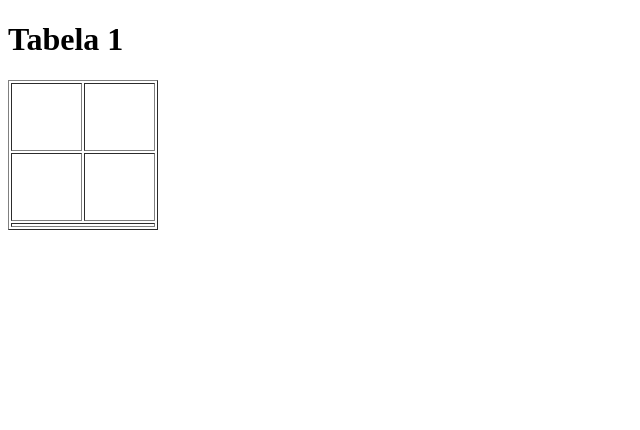
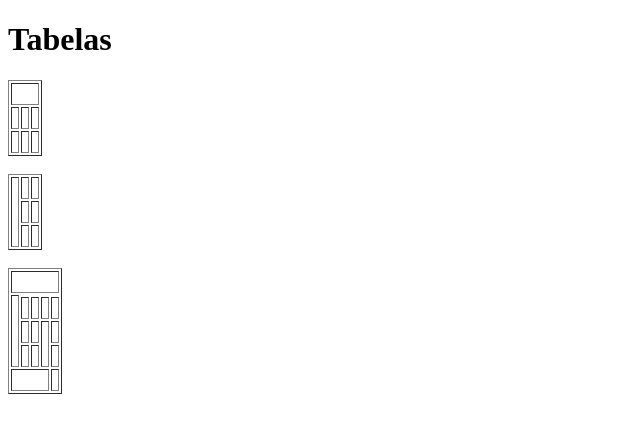
Before and after one commit to GusRsantos/Gustavo-Reserva, a plain HTML site: page Exerciciohtml1 - Gustavo Reserva/tabelas.html in a window 1280 px wide. Shown: the whole page, without its empty margins (0-640 px from the left). Drawn offline with Linux system fonts and the light colour scheme.

```diff
--- a/Exerciciohtml1 - Gustavo Reserva/tabelas.html
+++ b/Exerciciohtml1 - Gustavo Reserva/tabelas.html
@@ -6,27 +6,91 @@
     <title>Document</title>
 </head>
 <body>
-    <h1>Tabela 1</h1>
-    <table border="1" width="150px"
-    height="150px">
-        <tbody>
+    <h1>Tabelas</h1>
+    <table border="1">
+
         <tr>
-        <th></th>
-        <th>&nbsp;</th>
+            <td colspan="3">&nbsp;</td>
 
         </tr>
+
         <tr>
-        <th>&nbsp;</th>
-        <th>&nbsp;</th>
+            <td>&nbsp;</td>
+            <td>&nbsp;</td>
+            <td>&nbsp;</td>
+        </tr>
+
+        <tr>
+            <td>&nbsp;</td>
+            <td>&nbsp;</td>
+            <td>&nbsp;</td>
+        </tr>
+
+    </table>
+
+    <br>
+
+    <table border="1">
+
+        <tr>
+            <td rowspan="3">&nbsp;</td>
+            <td>&nbsp;</td>
+            <td>&nbsp;</td>
+        </tr>
+
+        <tr>
+            <td>&nbsp;</td>
+            <td>&nbsp;</td>
+
+        </tr>
+
+        <tr>
+            <td>&nbsp;</td>
+            <td>&nbsp;</td>
+        </tr>
+
+    </table>
+
+    <br>
+
+    <table border="1">
+
+        <tr>
+            <td colspan="5">&nbsp;</td>
+
+        </tr>
+
+        <tr>
+            <td rowspan="4">&nbsp;</td>
+        </tr>
+
+        <tr>
+            <td>&nbsp;</td>
+            <td>&nbsp;</td>
+            <td>&nbsp;</td>
+            <td>&nbsp;</td>
+        </tr>
+
+        <tr>
+            <td>&nbsp;</td>
+            <td>&nbsp;</td>
+            <td rowspan="2">&nbsp;</td>
+            <td>&nbsp;</td>
         </tr>
 
 
-</tbody>
-<tfoot>
         <tr>
-        <th colspan="3"></th>
+            <td>&nbsp;</td>
+            <td>&nbsp;</td>
+            <td>&nbsp;</td>
+
         </tr>
-</tfoot>
+
+        <tr>
+            <td colspan="4">&nbsp;</td>
+            <td>&nbsp;</td>
+            </tr>
+        </tr>
 
     </table>
 
```
Also changed, not shown: Exerciciohtml1 - Gustavo Reserva/imagens.html (+43 -0 lines), aula1html/index.html (+2 -2 lines), aula3html/Exercicio2.html (+20 -7 lines), aula4css/estilo.css (added, +46 -0 lines), aula4css/index.html (added, +41 -0 lines). Lines whose indentation alone changed are shown as unchanged.
